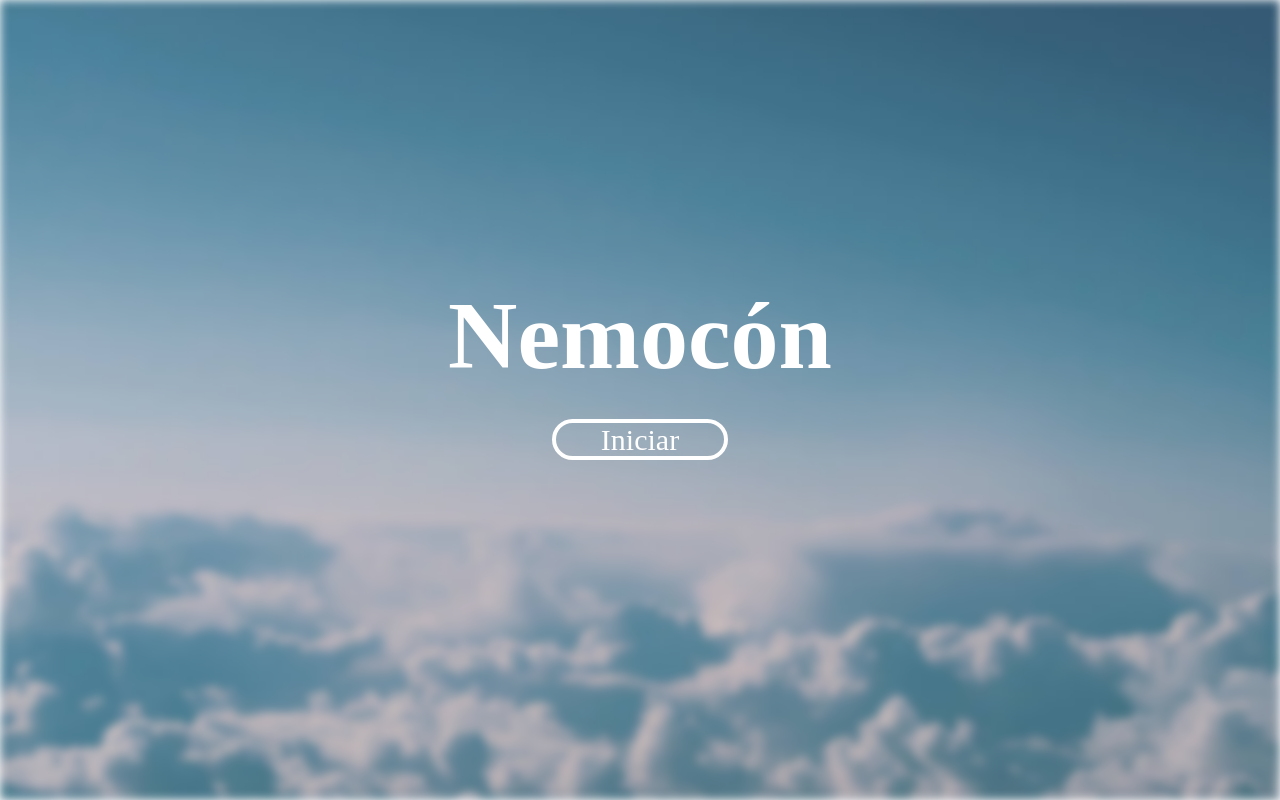
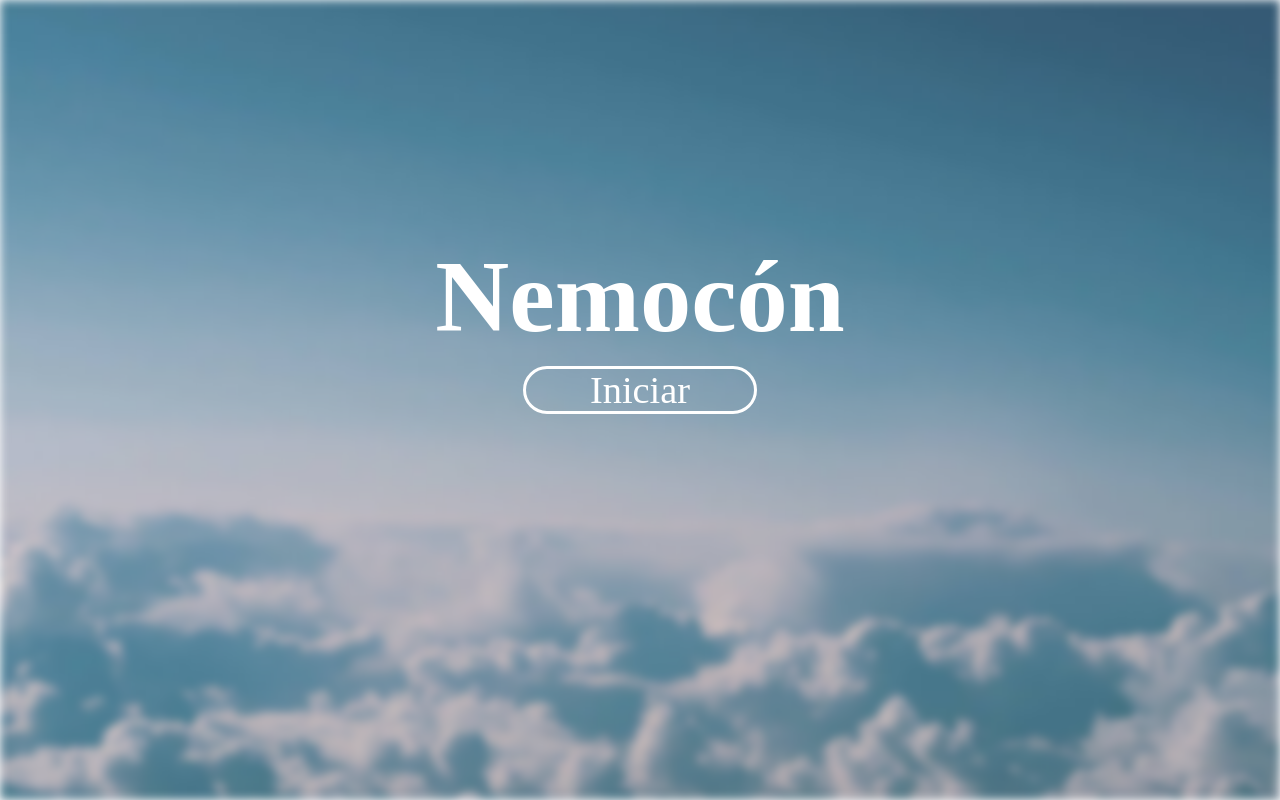
Before and after one commit to BayronDavidMorales/NemoconProject, a plain HTML site: page index.html in a window 1280 px wide. Drawn offline with Linux system fonts and the light colour scheme; a web font is replaced by a local one.

Commit message:
Update style.css

```diff
--- a/styles/style.css
+++ b/styles/style.css
@@ -50,18 +50,18 @@
     display: none;
 }
 .iniciar h2{
-    font-size: 6rem;
+    font-size: 8vw;
     font-family: 'Expletus Sans';
-    margin-top: 5rem;
-    margin-bottom: 2rem;
+    margin-top: 3vw;
+    margin-bottom: 1vw;
 }
 .iniciar label{
     font-family: 'Expletus Sans';
-    border: 4px solid #fff;
+    border: 3px solid #fff;
     border-radius: 50px;
-    margin-top: 10rem;
-    font-size: 30px;
-    padding: 0 45px;
+    margin-top: 1vw;
+    font-size: 3vw;
+    padding: 0 5vw;
 
     transition: text-decoration 0.8s, color 1s, font-weight 0.5s ease-in 0.1s;
 }
```
